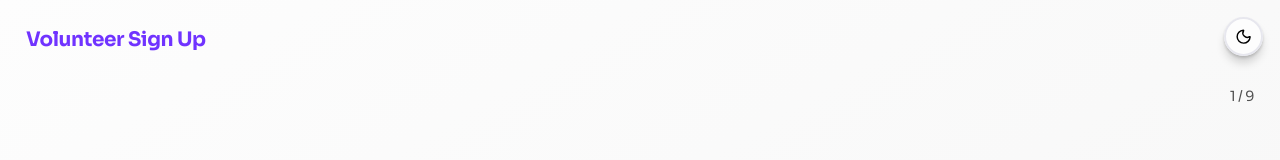
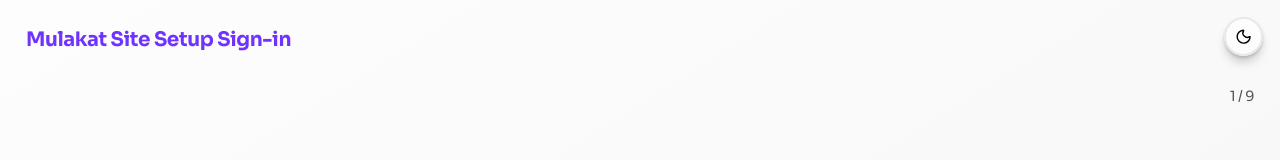
Before and after one commit to chosen4sm/Volunteer, a Next.js app: page / in a window 1280 px wide. Shown: the top 160 px of the page. Built offline with nearby package versions, Linux system fonts and the light colour scheme; no server answers; the database is empty.

Commit message:
Update volunteer form title to "Mulakat Site Setup Sign-in"

```diff
--- a/components/volunteer-form.tsx
+++ b/components/volunteer-form.tsx
@@ -445,7 +445,7 @@
       {/* Logo/Title */}
       {currentQuestionIndex < formConfig.questions.length && (
         <div className="fixed top-6 left-6 z-40">
-          <h2 className="text-xl font-bold text-primary">Volunteer Sign Up</h2>
+          <h2 className="text-xl font-bold text-primary">Mulakat Site Setup Sign-in</h2>
         </div>
       )}
 
```
